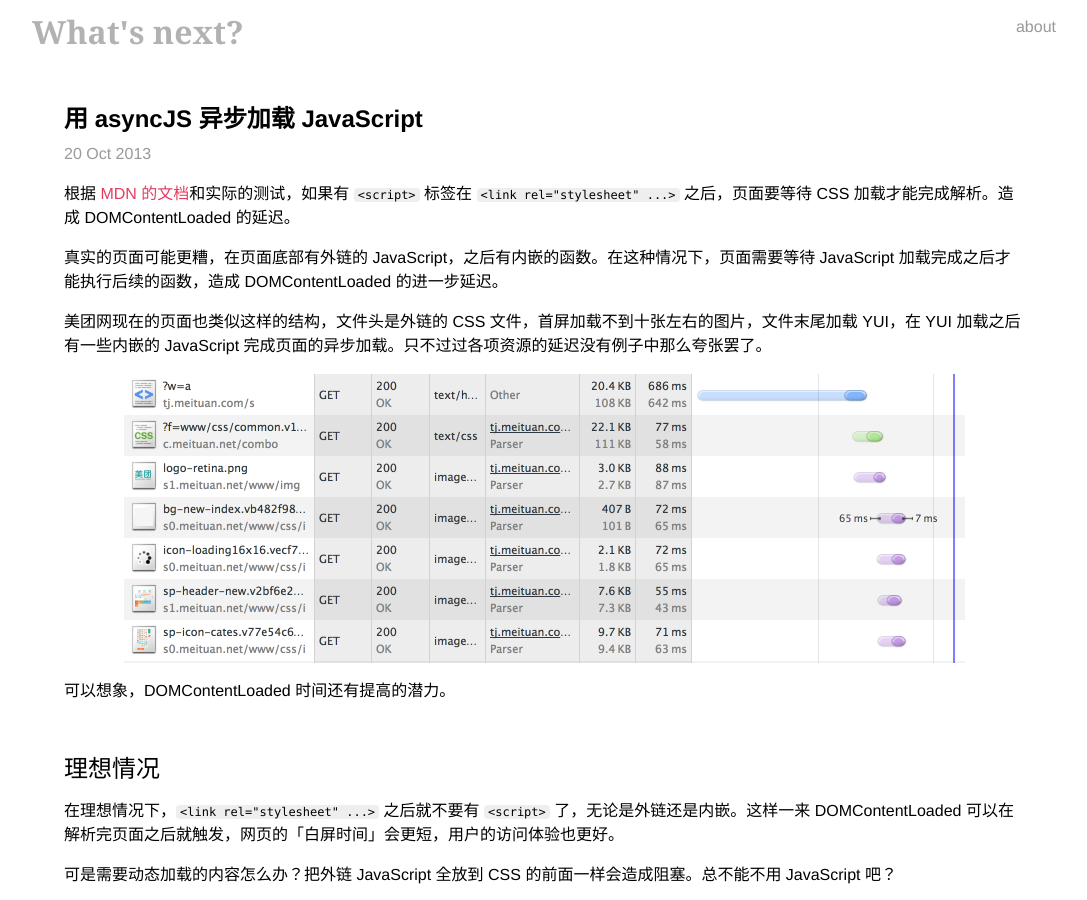
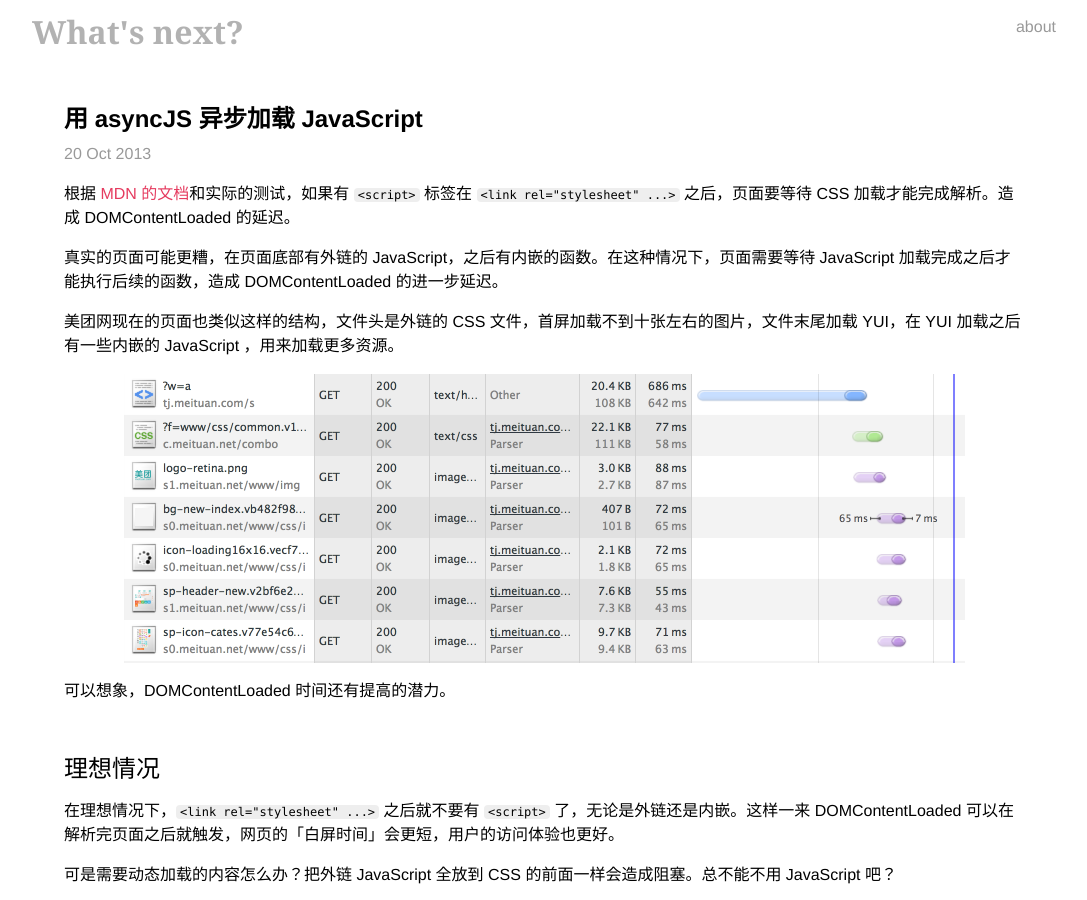
Before and after one commit to th507/blog, a Jekyll site: the page built from _posts/2013-10-20-asyncjs.md, in a window 1280 px wide and 900 px high. Shown: the whole window, without its empty margins (96-1183 px from the left). Built offline with Jekyll 4.4.1, drawn with Linux system fonts in a browser that asks for light colours; Markdown is read by kramdown in place of the engine named in the settings; some of the changed text lies outside the part shown.

Commit message:
remove draft

```diff
--- a/_posts/2013-10-20-asyncjs.md
+++ b/_posts/2013-10-20-asyncjs.md
@@ -11,7 +11,7 @@ tags: javascript, loader
 
 <!-- more -->
 
-美团网现在的页面也类似这样的结构，文件头是外链的 CSS 文件，首屏加载不到十张左右的图片，文件末尾加载 YUI，在 YUI 加载之后有一些内嵌的 JavaScript 完成页面的异步加载。只不过过各项资源的延迟没有例子中那么夸张罢了。
+美团网现在的页面也类似这样的结构，文件头是外链的 CSS 文件，首屏加载不到十张左右的图片，文件末尾加载 YUI，在 YUI 加载之后有一些内嵌的 JavaScript ，用来加载更多资源。
 
 ![](/assets/asyncjs/before.png)
 
```
Also changed, not shown: other parts of _posts/2013-10-20-asyncjs.md (+3 -3 lines).
